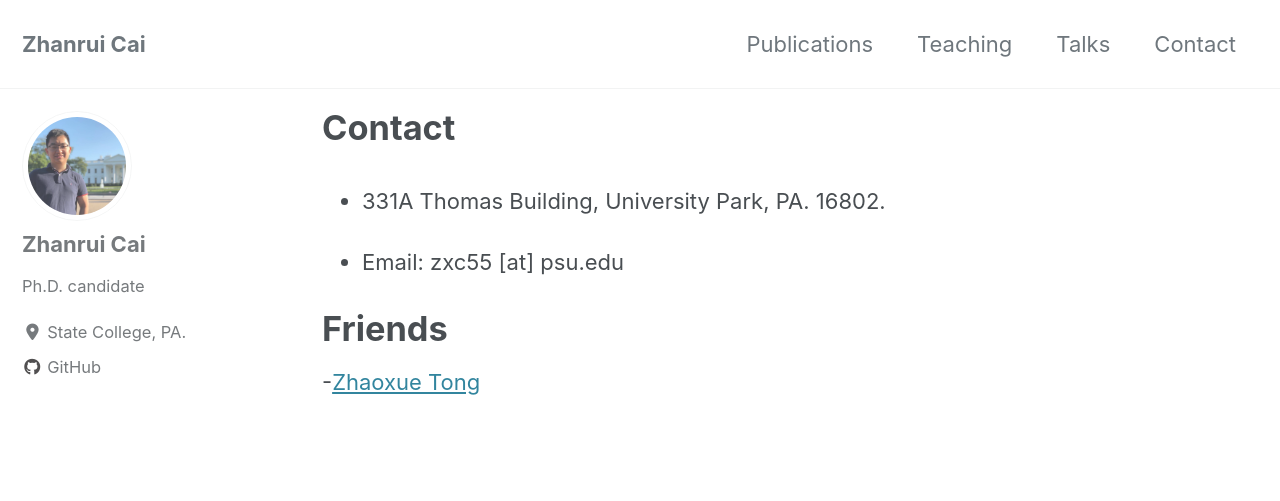
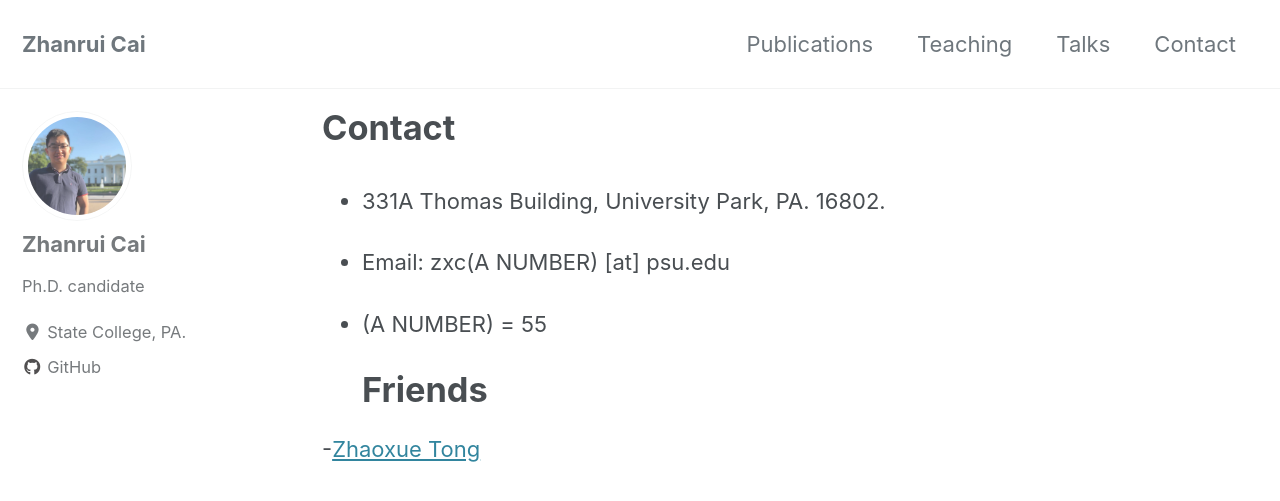
Before and after one commit to zhanruicai/zhanruicai.github.io, a Jekyll site: the page built from _pages/contact.md, in a window 1280 px wide and 900 px high. Shown: the top 501 px of the window. Built offline with Jekyll 4.4.1, drawn with Linux system fonts in a browser that asks for light colours; cached includes are drawn as plain includes; nearby versions of some CDN libraries.

Commit message:
new version

```diff
--- a/_pages/contact.md
+++ b/_pages/contact.md
@@ -7,8 +7,9 @@ classes: wide
 
 - 331A Thomas Building, University Park, PA. 16802.
 
-- Email: zxc55 [at] psu.edu
+- Email: zxc(A NUMBER) [at] psu.edu
 
+- (A NUMBER) = 55
 # Friends
 
 -[Zhaoxue Tong](https://nevetong.github.io/)
```
Also changed, not shown: _pages/publication.md (+1 -1 lines), 2 other files.
